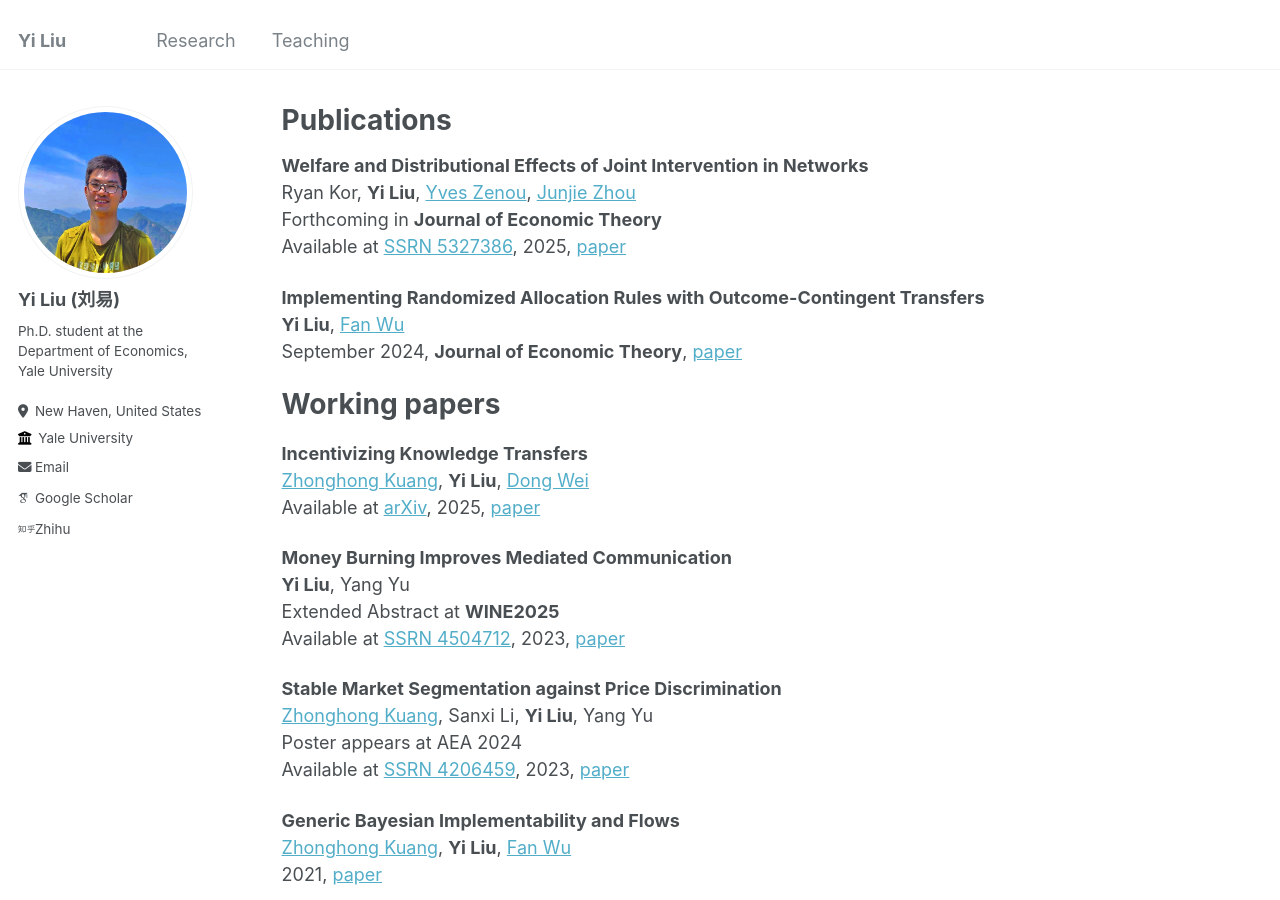
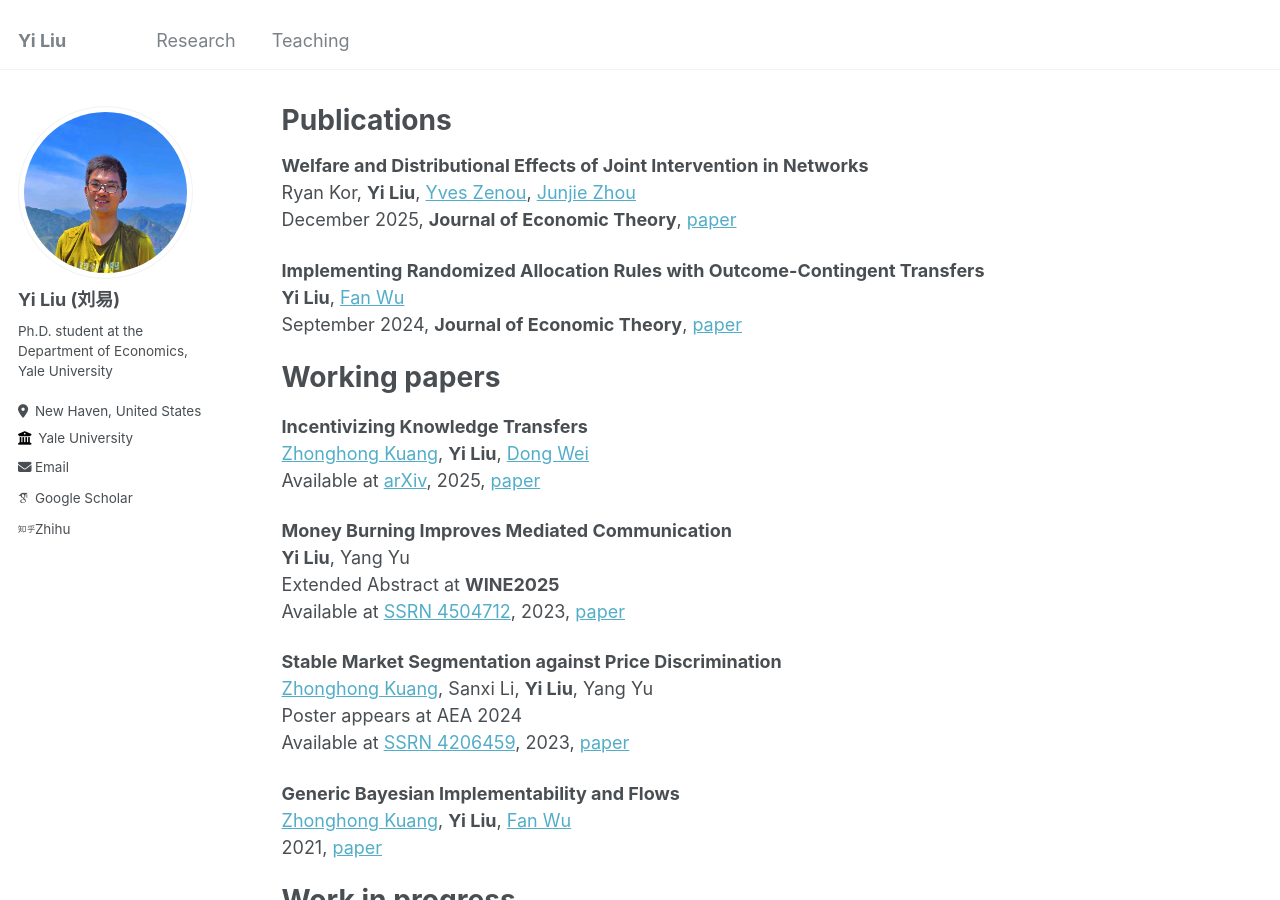
Before and after one commit to Leasy/Leasy.github.io, a Jekyll site: the page built from _pages/publications.md, in a window 1280 px wide and 900 px high. Built offline with Jekyll 4.4.1, drawn with Linux system fonts in a browser that asks for light colours; some web fonts are replaced.

Commit message:
Revise publication information in publications.md
Updated publication details for Ryan Kor and Yi Liu.

```diff
--- a/_pages/publications.md
+++ b/_pages/publications.md
@@ -6,8 +6,7 @@ author_profile: true
 ---
 **Welfare and Distributional Effects of Joint Intervention in Networks**<br>
 Ryan Kor, **Yi Liu**, [Yves Zenou](<https://sites.google.com/site/yvesbzenou/home>), [Junjie Zhou](<https://zhoujunjie.weebly.com/>)<br>
-Forthcoming in **Journal of Economic Theory**<br>
-Available at [SSRN 5327386](<https://papers.ssrn.com/sol3/papers.cfm?abstract_id=5327386>), 2025, [paper](/files/Joint_intervention_new__2025.pdf)
+December 2025, **Journal of Economic Theory**, [paper](<https://doi.org/10.1016/j.jet.2025.106109>)
 
 **Implementing Randomized Allocation Rules with Outcome-Contingent Transfers**<br>
 **Yi Liu**, [Fan Wu](<https://www.fanwu.info/>)<br>
```
